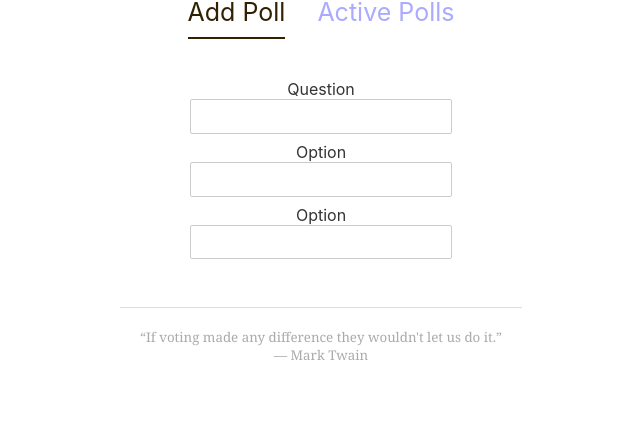
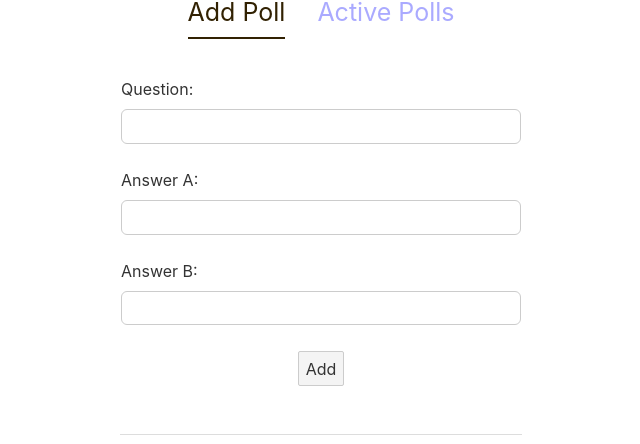
Before and after one commit to hckrtst/polls, a Svelte app in the folder north-poll/: page / in a window 1280 px wide. Shown: the part 372-816 px from the top of the page, without its empty margins (319-959 px from the left). Built offline with nearby package versions, Linux system fonts and the light colour scheme.

Commit message:
styling and add submission handler

```diff
--- a/north-poll/src/components/AddPollForm.svelte
+++ b/north-poll/src/components/AddPollForm.svelte
@@ -1,20 +1,46 @@
-<script></script>
-<form>
+<script>
+  let fields = {
+    ques: '',
+    ans_a: '',
+    ans_b: ''
+  };
+  function handleAdd() {
+    console.log(fields);
+  }
+</script>
+<form on:submit|preventDefault={handleAdd}>
   <div class="form-field">
-    <label for="question">Question</label>
-    <input type="text" id="question">
+    <label for="question">Question:</label>
+    <input type="text" id="question" bind:value={fields.ques}>
   </div>
   <div class="form-field">
-    <label for="answer-a">Option</label>
+    <label for="answer-a">Answer A:</label>
     <input type="text" id="answer-a">
   </div>
   <div class="form-field">
-    <label for="answer-b">Option</label>
+    <label for="answer-b">Answer B:</label>
     <input type="text" id="answer-b">
   </div>
+  <button>Add</button>
 </form>
+
 <style>
-  .form-field{
+  form{
+    width: 400px;
+    margin: 0 auto;
     text-align: center;
   }
+  .form-field{
+    margin: 18px auto;
+
+  }
+  input{
+    width: 100%;
+    border-radius:  6px;
+  }
+  label{
+    margin: 10px auto;
+    text-align: left;
+  }
+
 </style>
```
